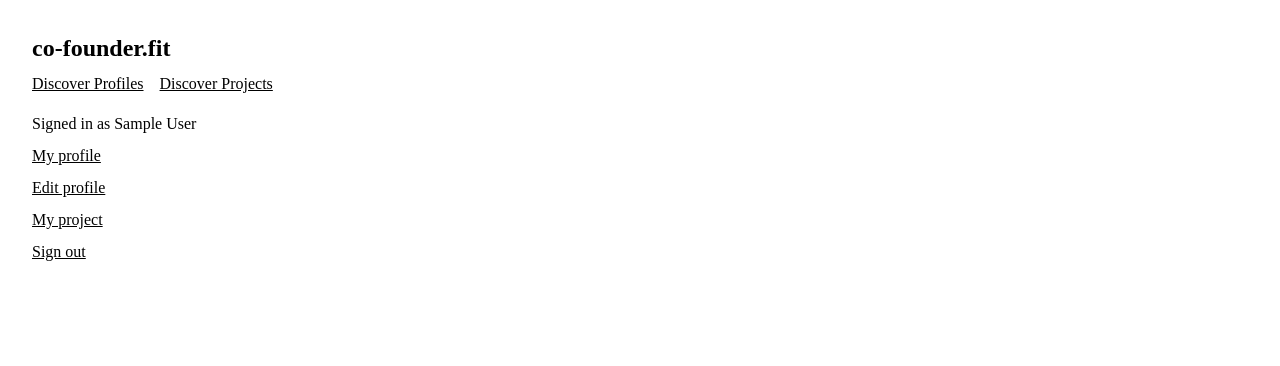
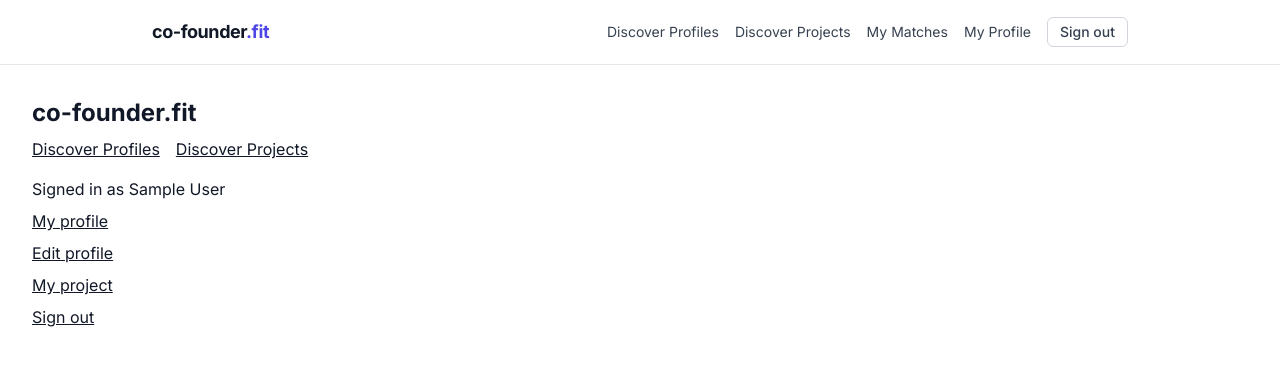
Before and after one commit to masterm3301/cofounderfit, a Next.js app: page / in a window 1280 px wide. Shown: the top 366 px of the page. Built offline with nearby package versions, Linux system fonts and the light colour scheme; no server answers; sample sign-in values are in the browser's storage.

Commit message:
feat: add Nav component and wire it into the root layout

```diff
--- a/src/app/layout.tsx
+++ b/src/app/layout.tsx
@@ -1,5 +1,9 @@
 import "./globals.css";
 import type { Metadata } from "next";
+import { Inter } from "next/font/google";
+import { Nav } from "@/components/Nav";
+
+const inter = Inter({ subsets: ["latin"], variable: "--font-inter" });
 
 export const metadata: Metadata = {
   title: "co-founder.fit",
@@ -8,8 +12,11 @@ export const metadata: Metadata = {
 
 export default function RootLayout({ children }: { children: React.ReactNode }) {
   return (
-    <html lang="en">
-      <body>{children}</body>
+    <html lang="en" className={inter.variable}>
+      <body className="font-sans bg-white text-gray-900">
+        <Nav />
+        {children}
+      </body>
     </html>
   );
 }
--- /dev/null
+++ b/src/components/Nav.tsx
@@ -0,0 +1,53 @@
+import { auth, signIn, signOut } from "@/lib/auth";
+import { Button } from "@/components/Button";
+
+export async function Nav() {
+  const session = await auth();
+
+  return (
+    <header className="border-b border-gray-200">
+      <div className="max-w-5xl mx-auto px-4 sm:px-6 h-16 flex items-center justify-between">
+        <a href="/" className="text-lg font-bold tracking-tight text-gray-900">
+          co-founder<span className="text-indigo-600">.fit</span>
+        </a>
+        {session?.user ? (
+          <nav className="flex items-center gap-4 text-sm text-gray-700">
+            <a href="/discover/profiles" className="hover:text-gray-900">
+              Discover Profiles
+            </a>
+            <a href="/discover/projects" className="hover:text-gray-900">
+              Discover Projects
+            </a>
+            <a href="/matches" className="hover:text-gray-900">
+              My Matches
+            </a>
+            <a href={`/profile/${session.user.id}`} className="hover:text-gray-900">
+              My Profile
+            </a>
+            <form
+              action={async () => {
+                "use server";
+                await signOut();
+              }}
+            >
+              <Button type="submit" variant="secondary" size="sm">
+                Sign out
+              </Button>
+            </form>
+          </nav>
+        ) : (
+          <form
+            action={async () => {
+              "use server";
+              await signIn("linkedin");
+            }}
+          >
+            <Button type="submit" size="sm">
+              Sign in with LinkedIn
+            </Button>
+          </form>
+        )}
+      </div>
+    </header>
+  );
+}
```
